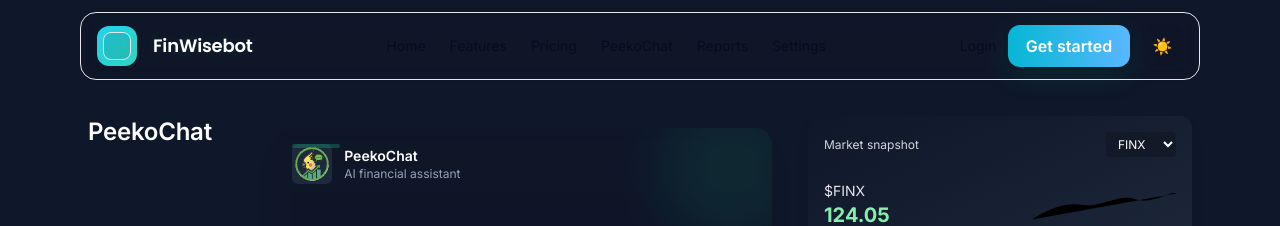
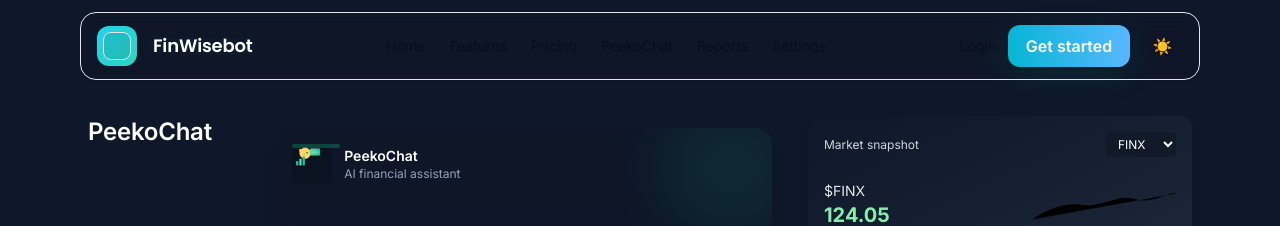
Before and after one commit to assassinyousuf/finwisebot_website, a Next.js app: page /demo in a window 1280 px wide. Shown: the top 226 px of the page. Built offline with nearby package versions, Linux system fonts and the light colour scheme.

Commit message:
fix(peekochat): embed inline SVG icon to ensure header displays

```diff
--- a/src/components/ChatWidget.jsx
+++ b/src/components/ChatWidget.jsx
@@ -141,8 +141,29 @@ export default function ChatWidget() {
           <div className="flex items-center gap-3">
             {/* icon: use /peekochat.png if available, otherwise fallback to initials avatar */}
             <div className="w-10 h-10 rounded-md overflow-hidden bg-slate-800 flex items-center justify-center">
-              {/* Prefer the SVG you provided directly to avoid a missing-PNG fallback cycle */}
-              <img src="/peekochat.svg" alt="PeekoChat" onError={(e)=>{ e.currentTarget.style.display='none' }} className="w-full h-full object-cover" />
+              {/* Inline SVG to guarantee icon renders without an extra network request */}
+              <svg viewBox="0 0 256 256" width="40" height="40" xmlns="http://www.w3.org/2000/svg" aria-hidden="true">
+                <defs>
+                  <linearGradient id="g2" x1="0" x2="1">
+                    <stop offset="0%" stopColor="#60E0A6" />
+                    <stop offset="100%" stopColor="#2ABF9F" />
+                  </linearGradient>
+                </defs>
+                <rect width="100%" height="100%" rx="28" fill="#0b1220" />
+                <g transform="translate(20,20) scale(0.8)">
+                  <circle cx="80" cy="48" r="44" fill="#ffd966" stroke="#f6c84c" strokeWidth="3" />
+                  <circle cx="96" cy="44" r="6" fill="#2b2b2b" />
+                  <path d="M56 28 C44 12, 30 8, 34 32 C36 44, 46 36, 56 28" fill="#ffd966" stroke="#f6c84c" strokeWidth="2"/>
+                  <path d="M64 60 L80 56 L74 48 Z" fill="#8b8b8b" />
+                  <rect x="120" y="10" width="80" height="56" rx="8" fill="url(#g2)" />
+                  <circle cx="148" cy="38" r="4" fill="#fff" />
+                  <circle cx="164" cy="38" r="4" fill="#fff" />
+                  <circle cx="180" cy="38" r="4" fill="#fff" />
+                  <rect x="8" y="110" width="18" height="36" rx="3" fill="#2abf9f" />
+                  <rect x="34" y="92" width="18" height="54" rx="3" fill="#60e0a6" />
+                  <rect x="60" y="72" width="18" height="74" rx="3" fill="#2abf9f" />
+                </g>
+              </svg>
             </div>
             <div>
               <div className="text-sm font-semibold text-white">PeekoChat</div>
```
